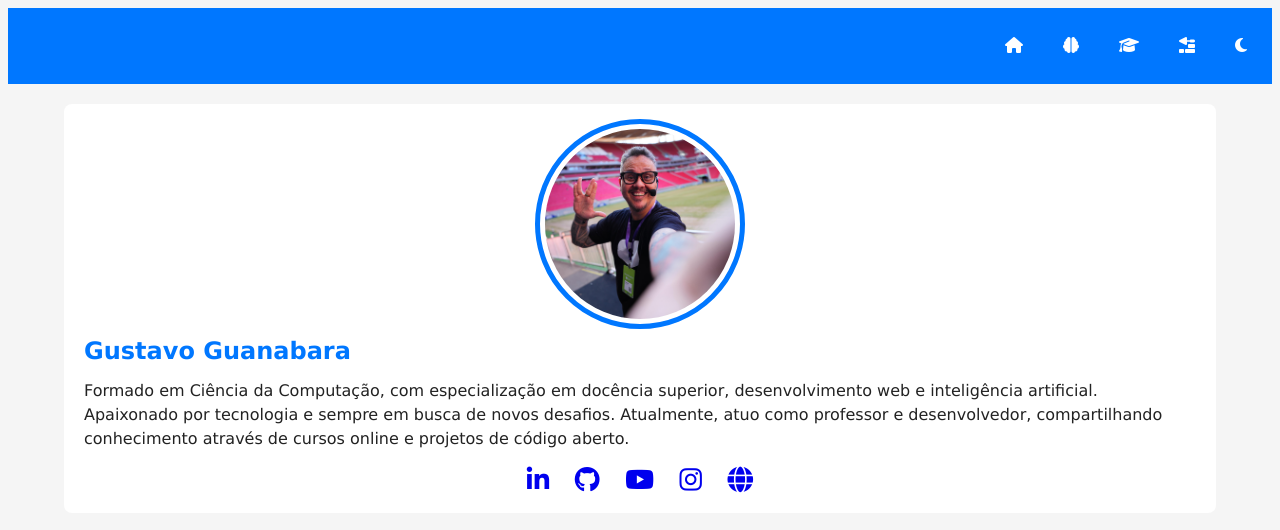
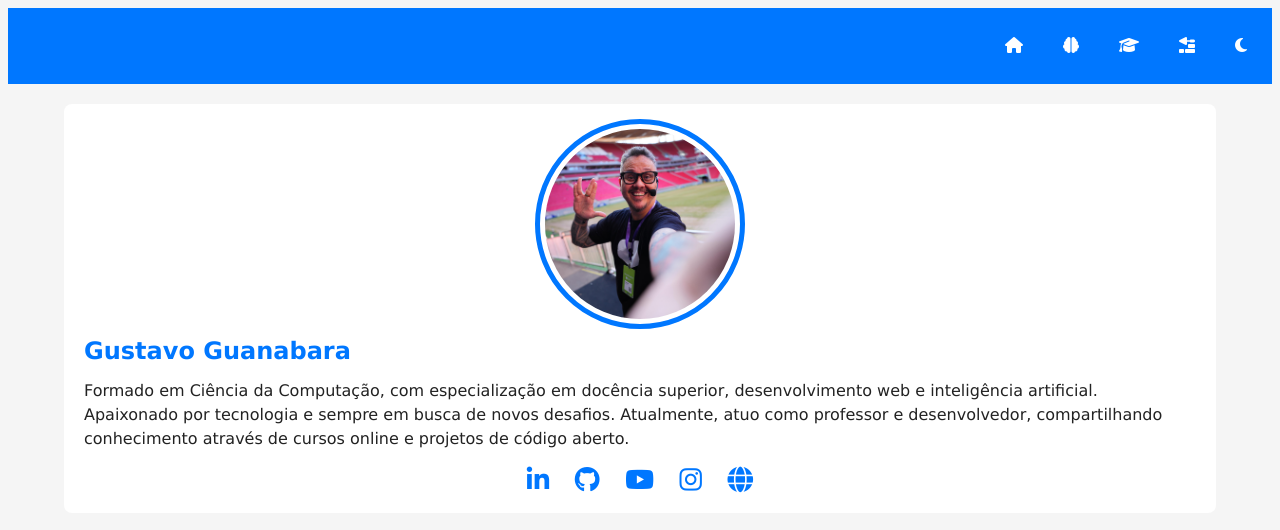
Before and after one commit to almeidamoraisj/projeto-portifolio, a plain HTML site: page index.html in a window 1280 px wide. Drawn offline with Linux system fonts and the light colour scheme.

Commit message:
Update style.css

```diff
--- a/estilos/style.css
+++ b/estilos/style.css
@@ -98,3 +98,9 @@ div#social {
   gap: 1em;
   margin-top: 15px;
 }
+div#social a{
+  color: var(--destaque);
+}
+div#social a:hover {
+  color: var(--destaque-inverso);
+}
```
